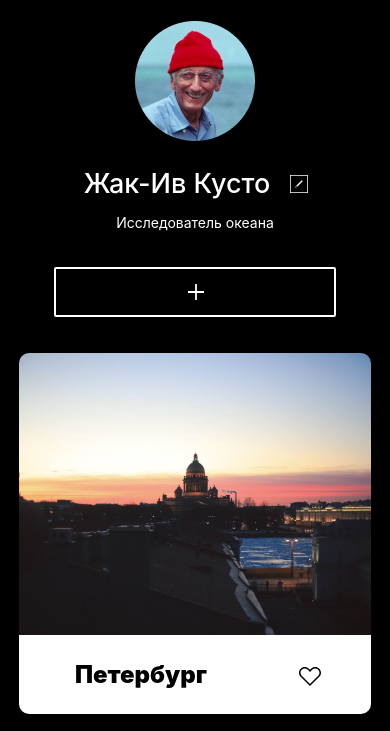
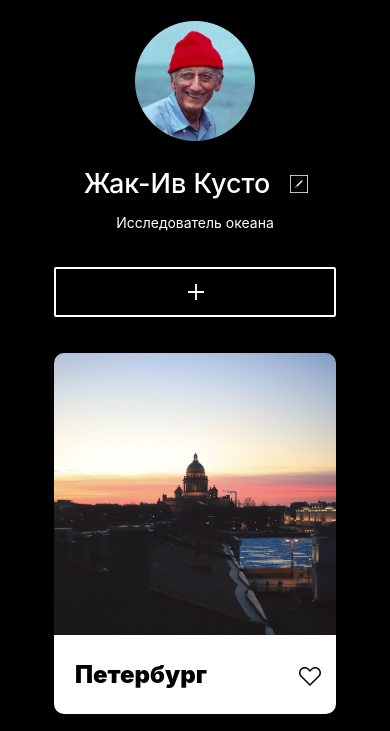
Before and after one commit to atlantis437/mesto, a plain HTML site: page index.html in a window 390 px wide. Shown: the part 103-834 px from the top of the page. Drawn offline with Linux system fonts and the light colour scheme; a web font is replaced by a local one.

Commit message:
fix mobile

```diff
--- a/blocks/element/__box/element__box.css
+++ b/blocks/element/__box/element__box.css
@@ -1,6 +1,7 @@
 .element__box {
     display: flex;
     min-height: 79px;
+    width: 282px;
     background-color: white;
     border-radius: 0 0 10px 10px;
     margin: 0;
--- a/blocks/element/__photo/element__photo.css
+++ b/blocks/element/__photo/element__photo.css
@@ -4,10 +4,3 @@
     border-radius: 10px 10px 0 0;
     object-fit: cover;
 }
-
-@media screen and (max-width: 767px) {
-    .element__photo {
-    width: 100%;
-    min-width: 282px;
-    }
-}
--- a/blocks/element/element.css
+++ b/blocks/element/element.css
@@ -1,7 +1,7 @@
 .element {
     display: flex;
     flex-direction: column;
-    margin: 0;
+    margin: 0 auto;
     padding: 0;
     padding-left: 17px;
     padding-top: 20px;
```
